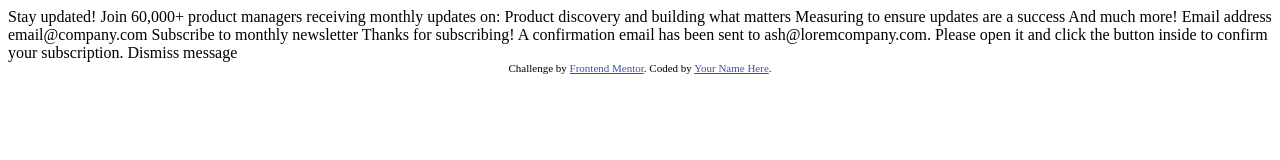
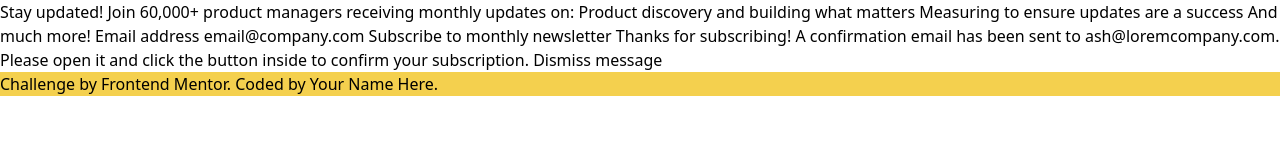
Before and after one commit to Deepali25-K/newsletter-signup, a website: page index.html in a window 1280 px wide. Drawn offline with Linux system fonts and the light colour scheme.

Commit message:
new commit

```diff
--- a/index.html
+++ b/index.html
@@ -2,17 +2,13 @@
 <html lang="en">
 <head>
   <meta charset="UTF-8">
-  <meta name="viewport" content="width=device-width, initial-scale=1.0"> <!-- displays site properly based on user's device -->
+  <meta name="viewport" content="width=device-width, initial-scale=1.0">
 
   <link rel="icon" type="image/png" sizes="32x32" href="./assets/images/favicon-32x32.png">
+  <link rel="stylesheet" href="output.css">
 
   <title>Frontend Mentor | Newsletter sign-up form with success message</title>
 
-  <!-- Feel free to remove these styles or customise in your own stylesheet 👍 -->
-  <style>
-    .attribution { font-size: 11px; text-align: center; }
-    .attribution a { color: hsl(228, 45%, 44%); }
-  </style>
 </head>
 <body>
 
@@ -44,7 +40,7 @@
 
   <!-- Success message end -->
 
-  <div class="attribution">
+  <div class="attribution bg-[#f4d04e]">
     Challenge by <a href="https://www.frontendmentor.io?ref=challenge" target="_blank">Frontend Mentor</a>.
     Coded by <a href="#">Your Name Here</a>.
   </div>
--- /dev/null
+++ b/package.json
@@ -0,0 +1,5 @@
+{
+  "devDependencies": {
+    "tailwindcss": "^3.4.3"
+  }
+}
--- /dev/null
+++ b/styles.css
@@ -0,0 +1,3 @@
+@tailwind base;
+@tailwind components;
+@tailwind utilities;
--- /dev/null
+++ b/tailwind.config.js
@@ -0,0 +1,8 @@
+/** @type {import('tailwindcss').Config} */
+module.exports = {
+  content: ["*.{html,js,css}"],
+  theme: {
+    extend: {},
+  },
+  plugins: [],
+}
```
Also changed, not shown: output.css (added), 1 other file.
